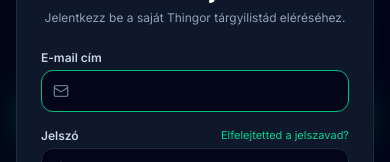
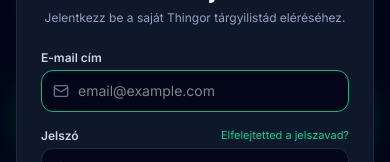
Before and after one commit to thingor-creator/thingor, a React (Vite) app: page / in a window 390 px wide. Both pictures are taken after a click on the button "Bejelentkezés". Shown: the part 314-476 px from the top of the page. Built offline with nearby package versions, Linux system fonts and the light colour scheme; no server answers.

Commit message:
fix: optimize mobile email inputs with inputMode and autoCapitalize options

```diff
--- a/src/components/AdminView.tsx
+++ b/src/components/AdminView.tsx
@@ -546,6 +546,11 @@
                   <Mail className="absolute left-3 top-1/2 -translate-y-1/2 h-4 w-4 text-slate-500" />
                   <input
                     type="email"
+                    inputMode="email"
+                    autoCapitalize="none"
+                    autoCorrect="off"
+                    spellCheck={false}
+                    placeholder="email@example.com"
                     value={newEmail}
                     onChange={(e) => setNewEmail(e.target.value)}
                     required
--- a/src/components/AuthModal.tsx
+++ b/src/components/AuthModal.tsx
@@ -283,6 +283,11 @@
                   <Mail className="absolute left-3 top-1/2 -translate-y-1/2 h-4 w-4 text-slate-500" />
                   <input
                     type="email"
+                    inputMode="email"
+                    autoCapitalize="none"
+                    autoCorrect="off"
+                    spellCheck={false}
+                    placeholder="email@example.com"
                     value={email}
                     onChange={(e) => setEmail(e.target.value)}
                     required
```
